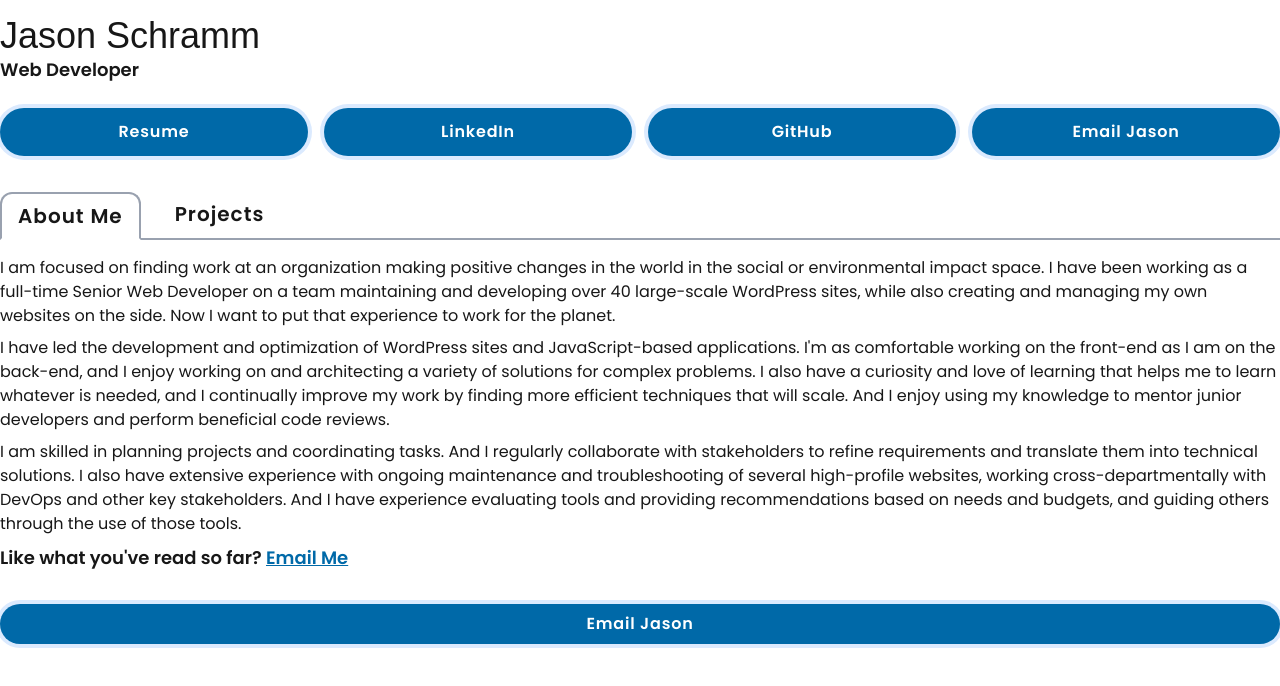
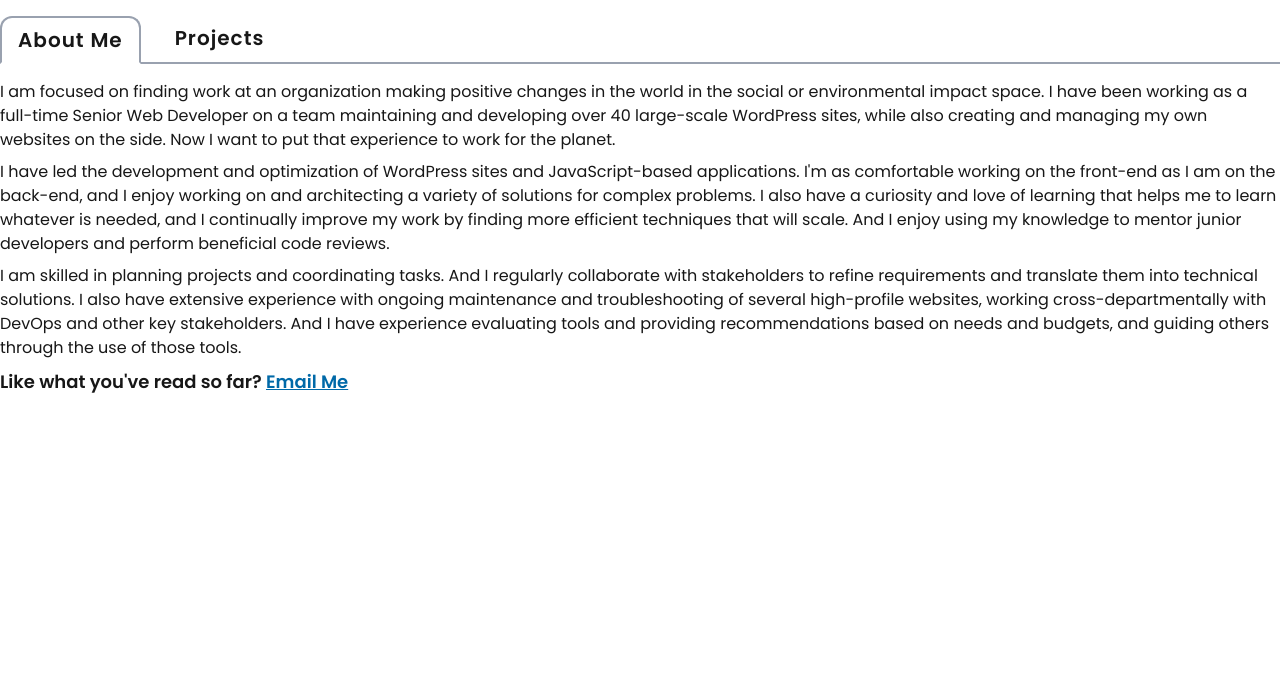
Before and after one commit to jruns/jruns.github.io, a Next.js app: page / in a window 1280 px wide. Shown: the top 686 px of the page. Built offline with nearby package versions, Linux system fonts and the light colour scheme; a web font is replaced by a local one.

Commit message:
Remove header and footer contents

```diff
--- a/src/components/Footer.tsx
+++ b/src/components/Footer.tsx
@@ -2,10 +2,7 @@ import React from 'react';
 
 const Footer = () => {
 	return (
-		<footer className="flex flex-grow mt-8">
-            <a href="mailto:jason.schramm@gmail.com" className="flex flex-1 bg-buttons text-white font-poppins font-semibold tracking-wider rounded-full ring-4 ring-blue-100 py-2" target="_blank">
-                <span className="flex-grow text-center">Email Jason</span>
-            </a>
+		<footer className="flex flex-grow">
         </footer>
 	)
 }
--- a/src/components/Header.tsx
+++ b/src/components/Header.tsx
@@ -3,26 +3,6 @@ import React from 'react';
 const Header = () => {
     return (
         <header>
-            <div className="flex flex-col sm:flex-row justify-items-start sm:items-center mb-6">
-                <div>
-                    <p className="text-4xl font-londrina">Jason Schramm</p>
-                    <p className="text-lg font-poppins font-semibold">Web Developer</p>
-                </div>
-            </div>
-            <div className="js-btn-row flex flex-col sm:flex-row flex-wrap space-y-4 sm:space-y-0 sm:flex-nowrap sm:space-x-4 mb-9">
-                <a href="./assets/JasonSchramm_Resume.pdf" className="flex flex-1 bg-buttons text-white font-poppins font-semibold tracking-wider rounded-full ring-4 ring-blue-100 py-3 px-6" target="_blank">
-                    <span className="flex-grow text-center self-center">Resume</span>
-                </a>
-                <a href="https://www.linkedin.com/in/j-schramm/" className="flex flex-1 bg-buttons text-white font-poppins font-semibold tracking-wider rounded-full ring-4 ring-blue-100 py-3 px-6" target="_blank">
-                    <span className="flex-grow text-center self-center">LinkedIn</span>
-                </a>
-                <a href="https://github.com/jruns" className="flex flex-1 bg-buttons text-white font-poppins font-semibold tracking-wider rounded-full ring-4 ring-blue-100 py-3 px-6" target="_blank">
-                    <span className="flex-grow text-center self-center">GitHub</span>
-                </a>
-                <a href="mailto:jason.schramm@gmail.com" className="flex flex-1 bg-buttons text-white font-poppins font-semibold tracking-wider rounded-full ring-4 ring-blue-100 py-3 px-6" target="_blank">
-                    <span className="flex-grow text-center self-center">Email Jason</span>
-                </a>
-            </div>
         </header>
     )
 }
```
